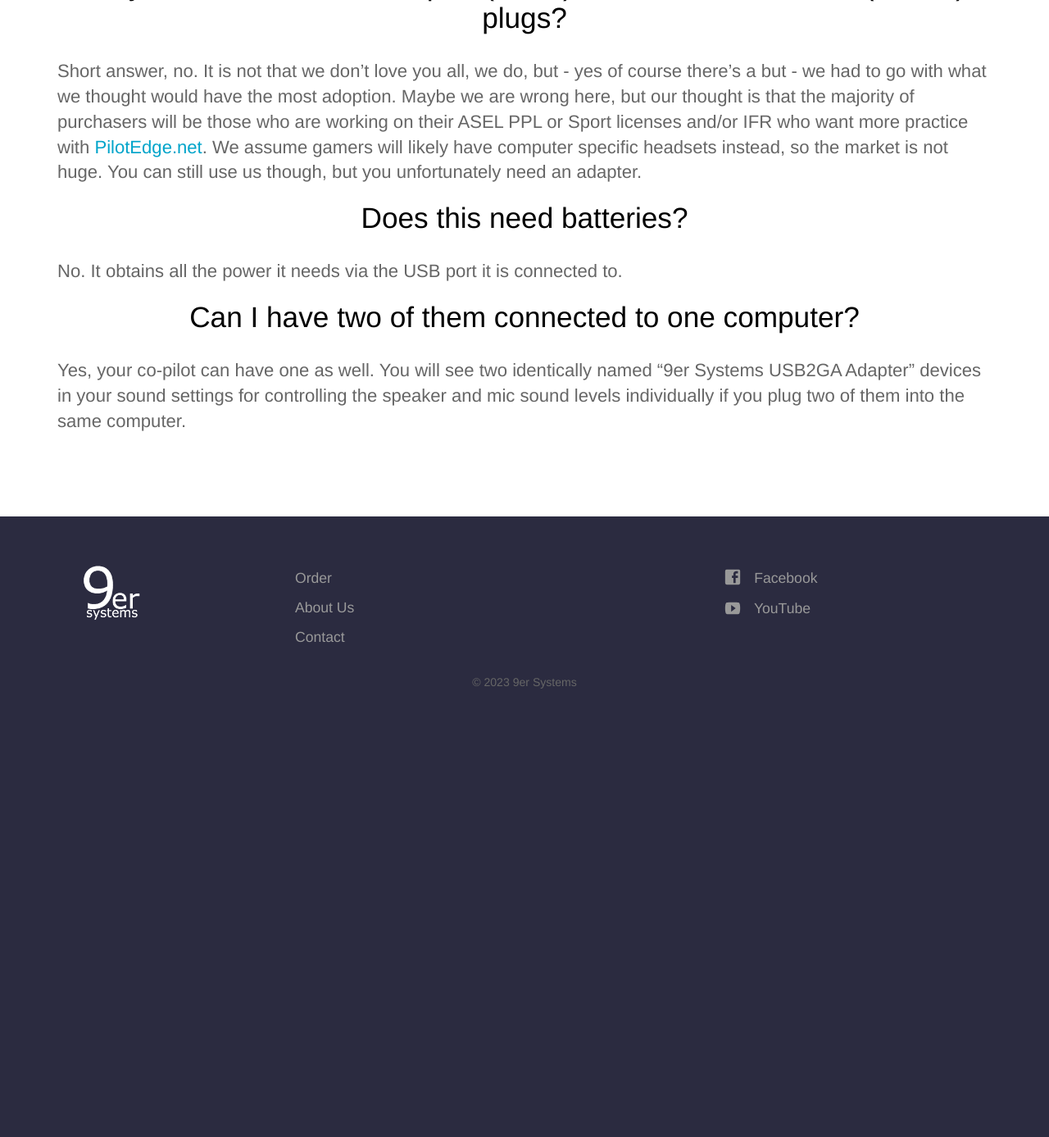
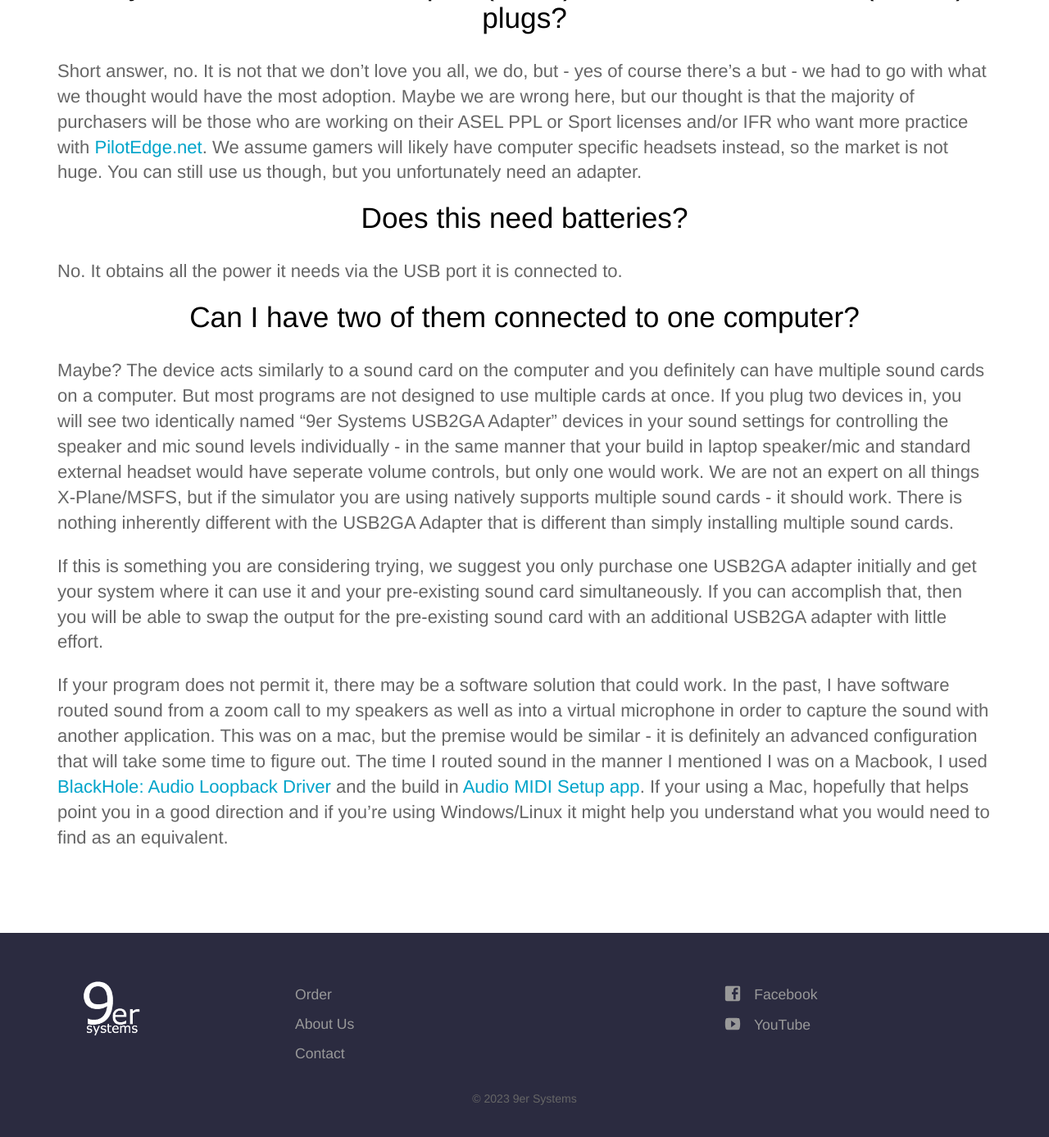
Before and after one commit to Niner-Systems/niner-systems.github.io, a Jekyll site: the page built from usb2ga/faq.md, in a window 1280 px wide and 1400 px high, scrolled down 2309 px. Shown: the top 1387 px of the window at 82% size. Built offline with Jekyll 4.4.1, drawn with Linux system fonts in a browser that asks for light colours; before the commit the page ends 3202 px from its top, so only the background shows below that.

Commit message:
Update Carlson image size and faq.md

```diff
--- a/usb2ga/faq.md
+++ b/usb2ga/faq.md
@@ -41,4 +41,8 @@
 No. It obtains all the power it needs via the USB port it is connected to.
 
 ## Can I have two of them connected to one computer? ##
-Yes, your co-pilot can have one as well. You will see two identically named "9er Systems USB2GA Adapter" devices in your sound settings for controlling the speaker and mic sound levels individually if you plug two of them into the same computer.
+Maybe? The device acts similarly to a sound card on the computer and you definitely can have multiple sound cards on a computer. But most programs are not designed to use multiple cards at once. If you plug two devices in, you will see two identically named "9er Systems USB2GA Adapter" devices in your sound settings for controlling the speaker and mic sound levels individually - in the same manner that your build in laptop speaker/mic and standard external headset would have seperate volume controls, but only one would work. We are not an expert on all things X-Plane/MSFS, but if the simulator you are using natively supports multiple sound cards - it should work. There is nothing inherently different with the USB2GA Adapter that is different than simply installing multiple sound cards.
+
+If this is something you are considering trying, we suggest you only purchase one USB2GA adapter initially and get your system where it can use it and your pre-existing sound card simultaneously. If you can accomplish that, then you will be able to swap the output for the pre-existing sound card with an additional USB2GA adapter with little effort.
+
+If your program does not permit it, there may be a software solution that could work. In the past, I have software routed sound from a zoom call to my speakers as well as into a virtual microphone in order to capture the sound with another application. This was on a mac, but the premise would be similar - it is definitely an advanced configuration that will take some time to figure out. The time I routed sound in the manner I mentioned I was on a Macbook, I used [BlackHole: Audio Loopback Driver](https://github.com/ExistentialAudio/BlackHole) and the build in [Audio MIDI Setup app](https://support.apple.com/guide/audio-midi-setup/welcome/mac). If your using a Mac, hopefully that helps point you in a good direction and if you're using Windows/Linux it might help you understand what you would need to find as an equivalent.
```
Also changed, not shown: images/staff/jcarlson.jpg.
